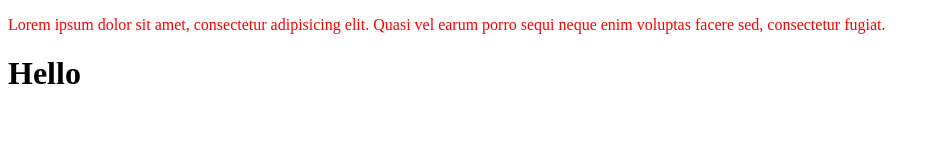
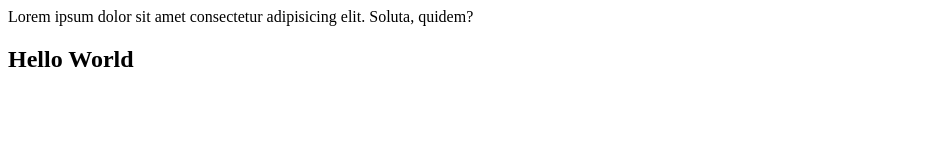
Before and after one commit to Moinuddin02/local-Repo, a plain HTML site: page index.html in a window 1280 px wide. Shown: the whole page, without its empty margins (0-935 px from the left). Drawn offline with Linux system fonts and the light colour scheme.

Commit message:
Added Some new Tags

```diff
--- a/index.html
+++ b/index.html
@@ -1,14 +1,2 @@
-<!DOCTYPE html>
-<html lang="en">
-<head>
-    <meta charset="UTF-8">
-    <meta name="viewport" content="width=device-width, initial-scale=1.0">
-    <title>Document</title>
-    <link rel="stylesheet" href="style.css">
-</head>
-<body>
-    <p>Lorem ipsum dolor sit amet, consectetur adipisicing elit. Quasi vel earum porro sequi neque enim voluptas facere sed, consectetur fugiat.</p>
-
-    <h1>Hello</h1>
-</body>
-</html>
+<p>Lorem ipsum dolor sit amet consectetur adipisicing elit. Soluta, quidem?</p>
+<h2>Hello World</h2>
```
